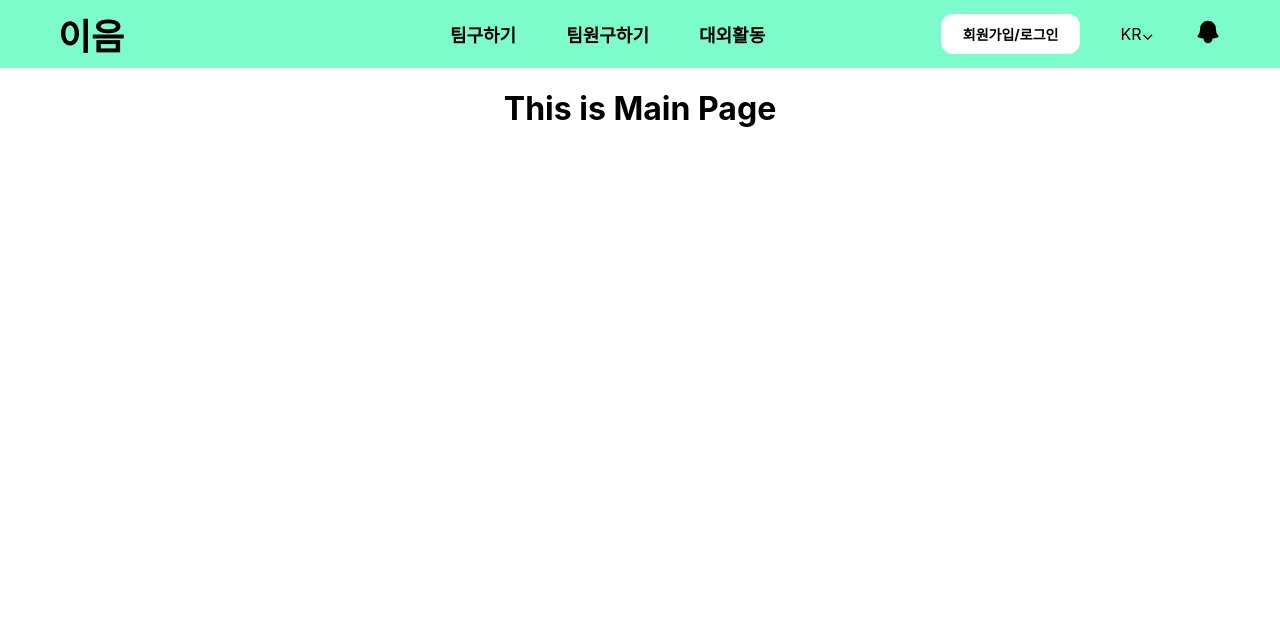
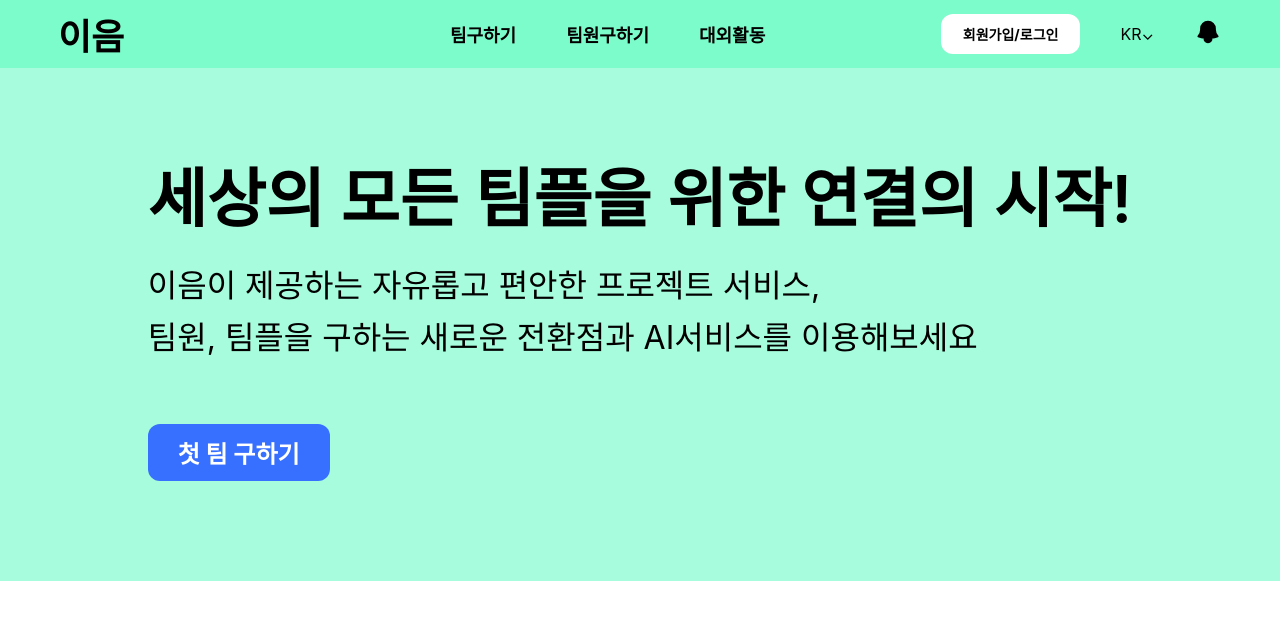
Before and after one commit to Alpha-e-Um/Frontend, a React (Create React App) app: page / in a window 1280 px wide. Shown: the top 620 px of the page. Built offline with nearby package versions, Linux system fonts and the light colour scheme.

Commit message:
feature. 소개 카드 제작 완료

```diff
--- /dev/null
+++ b/src/components/Introduce/introduce.js
@@ -0,0 +1,36 @@
+import {
+  ButtonText,
+  Container,
+  Description,
+  GetTeamButton,
+  Slogan,
+} from "./styles";
+
+const Introduce = () => {
+  return (
+    <Container>
+      <div
+        style={{
+          display: "flex",
+          flexDirection: "column",
+          justifyContent: "center",
+          alignItems: "start",
+          maxWidth: "1000px",
+        }}
+      >
+        <Slogan>세상의 모든 팀플을 위한 연결의 시작!</Slogan>
+        <Description>
+          이음이 제공하는 자유롭고 편안한 프로젝트 서비스,
+        </Description>
+        <Description>
+          팀원, 팀플을 구하는 새로운 전환점과 AI서비스를 이용해보세요
+        </Description>
+        <GetTeamButton>
+          <ButtonText>첫 팀 구하기</ButtonText>
+        </GetTeamButton>
+      </div>
+    </Container>
+  );
+};
+
+export default Introduce;
--- /dev/null
+++ b/src/components/Introduce/styles.js
@@ -0,0 +1,39 @@
+import styled from "styled-components";
+
+export const Container = styled.div`
+  width: 100%;
+  background-color: #a6fcdc;
+  height: 100%;
+  display: flex;
+  justify-content: center;
+`;
+
+export const Slogan = styled.label`
+  font-size: 64px;
+  font-weight: 600;
+  margin-top: 80px;
+  margin-bottom: 20px;
+`;
+
+export const Description = styled.label`
+  font-size: 32px;
+  font-weight: 400;
+  margin-bottom: 6px;
+`;
+
+export const GetTeamButton = styled.button`
+  all: unset;
+  background-color: #376fff;
+  padding: 11px 30px;
+  color: white;
+  margin-top: 60px;
+  margin-bottom: 100px;
+  border-radius: 12px;
+  cursor: pointer;
+`;
+
+export const ButtonText = styled.label`
+  font-size: 24px;
+  font-weight: 700;
+  cursor: pointer;
+`;
--- a/src/components/Navigation/navigation.js
+++ b/src/components/Navigation/navigation.js
@@ -1,4 +1,4 @@
-import React, { useState } from "react";
+import { useState } from "react";
 import {
   Box,
   Container,
--- a/src/pages/Main/main.js
+++ b/src/pages/Main/main.js
@@ -1,11 +1,12 @@
 import React from "react";
 import Navigation from "../../components/Navigation/navigation";
+import Introduce from "../../components/Introduce/introduce";
 
 const Main = (props) => {
   return (
     <div>
       <Navigation />
-      <h1>This is Main Page</h1>
+      <Introduce />
     </div>
   );
 };
```
